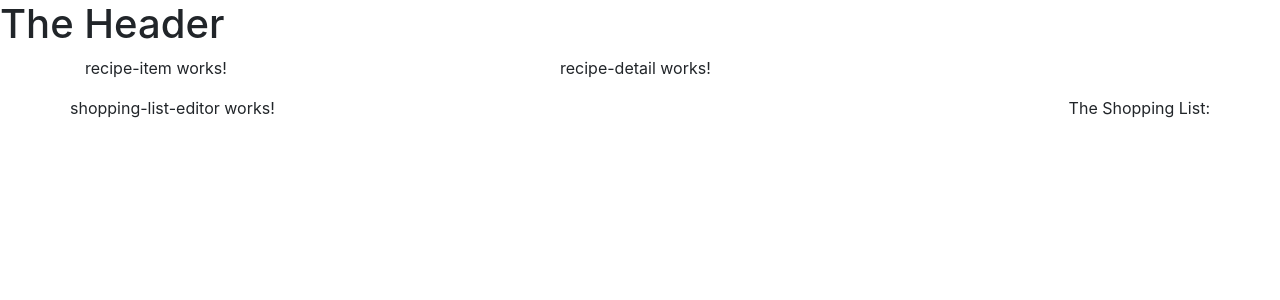
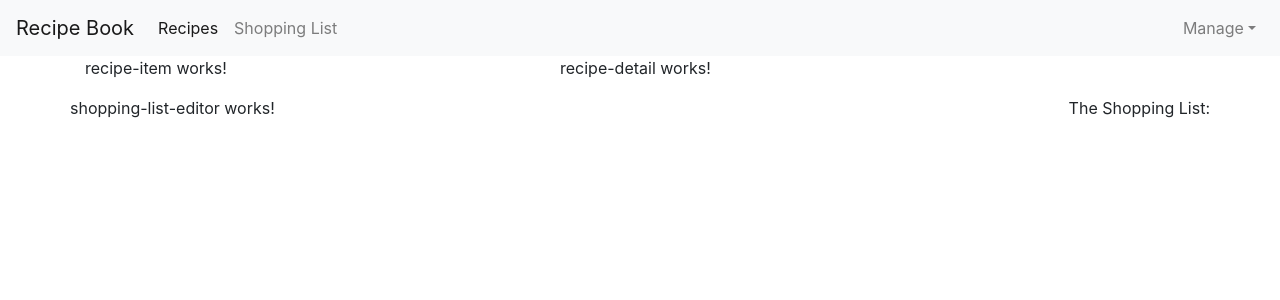
Before and after one commit to schaveyt/angular7_course_project, an Angular app: page / in a window 1280 px wide. Shown: the top 300 px of the page. Built offline with nearby package versions, Linux system fonts and the light colour scheme.

Commit message:
header basics are now working

```diff
--- a/src/app/header/header.component.html
+++ b/src/app/header/header.component.html
@@ -1 +1,24 @@
-<h1>The Header</h1>
+<nav class="navbar navbar-expand-sm navbar-light bg-light">
+  <a class="navbar-brand" href="#">Recipe Book</a>
+  <ul class="navbar-nav mr-auto mt-2 mt-lg-0">
+    <li class="nav-item active">
+      <a class="nav-link" href="#">Recipes <span class="sr-only">(current)</span></a>
+    </li>
+    <li class="nav-item">
+      <a class="nav-link" href="#">Shopping List</a>
+    </li>
+  </ul>
+
+  <form class="form-inline">
+    <ul class="navbar-nav mr-auto mt-2 mt-lg-0">
+      <li class="nav-item dropdown">
+        <a class="nav-link dropdown-toggle" href="#" id="dropdownId" data-toggle="dropdown" aria-haspopup="true"
+          aria-expanded="false">Manage</a>
+        <div class="dropdown-menu" aria-labelledby="dropdownId">
+          <a class="dropdown-item" href="#">Save Data</a>
+          <a class="dropdown-item" href="#">Fetch Data</a>
+        </div>
+      </li>
+    </ul>
+  </form>
+</nav>
--- a/src/app/shopping-list/shopping-list.component.html
+++ b/src/app/shopping-list/shopping-list.component.html
@@ -4,4 +4,4 @@
     </div>
     <hr class="mb-3"/>
     The Shopping List:
-  </div>
+</div>
```
